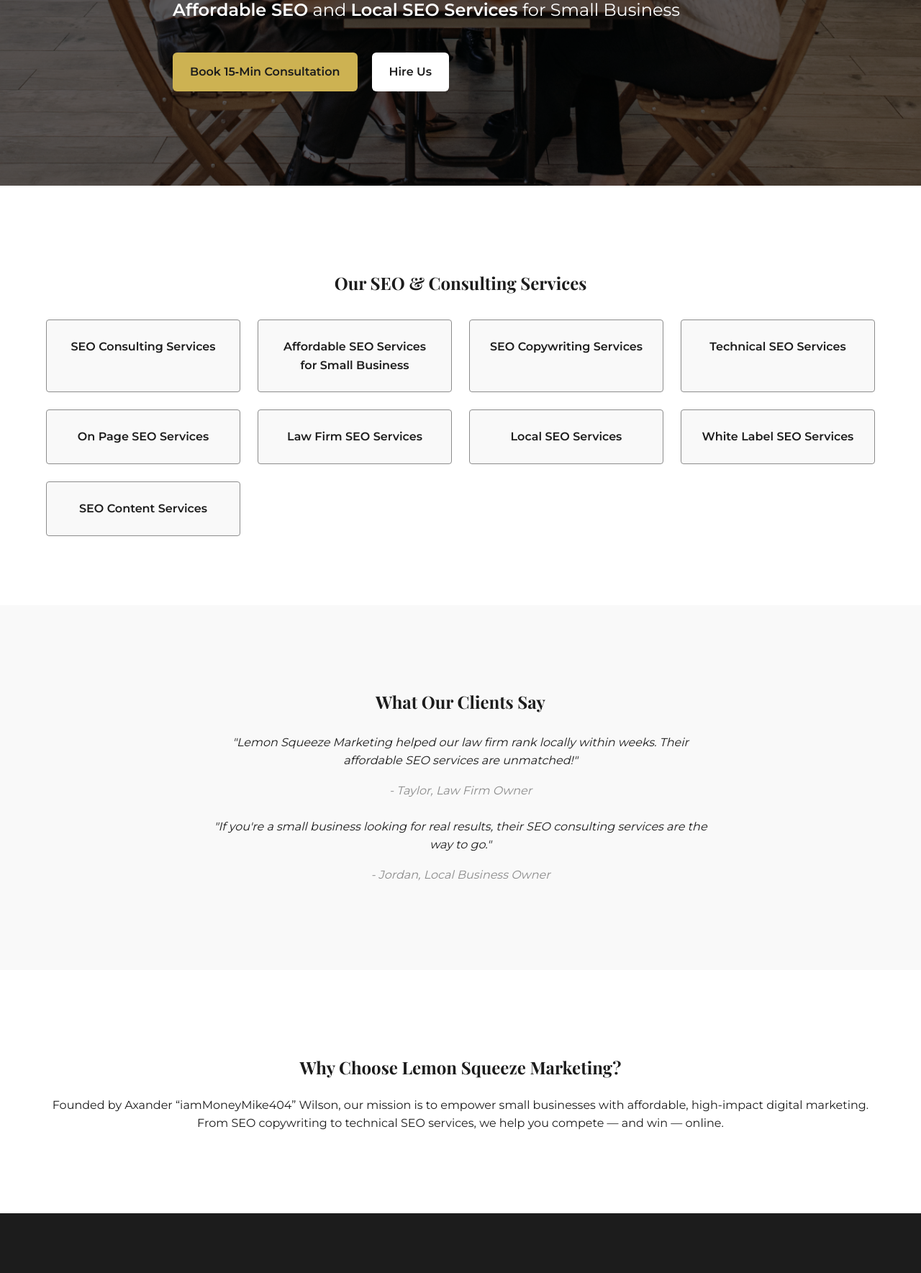
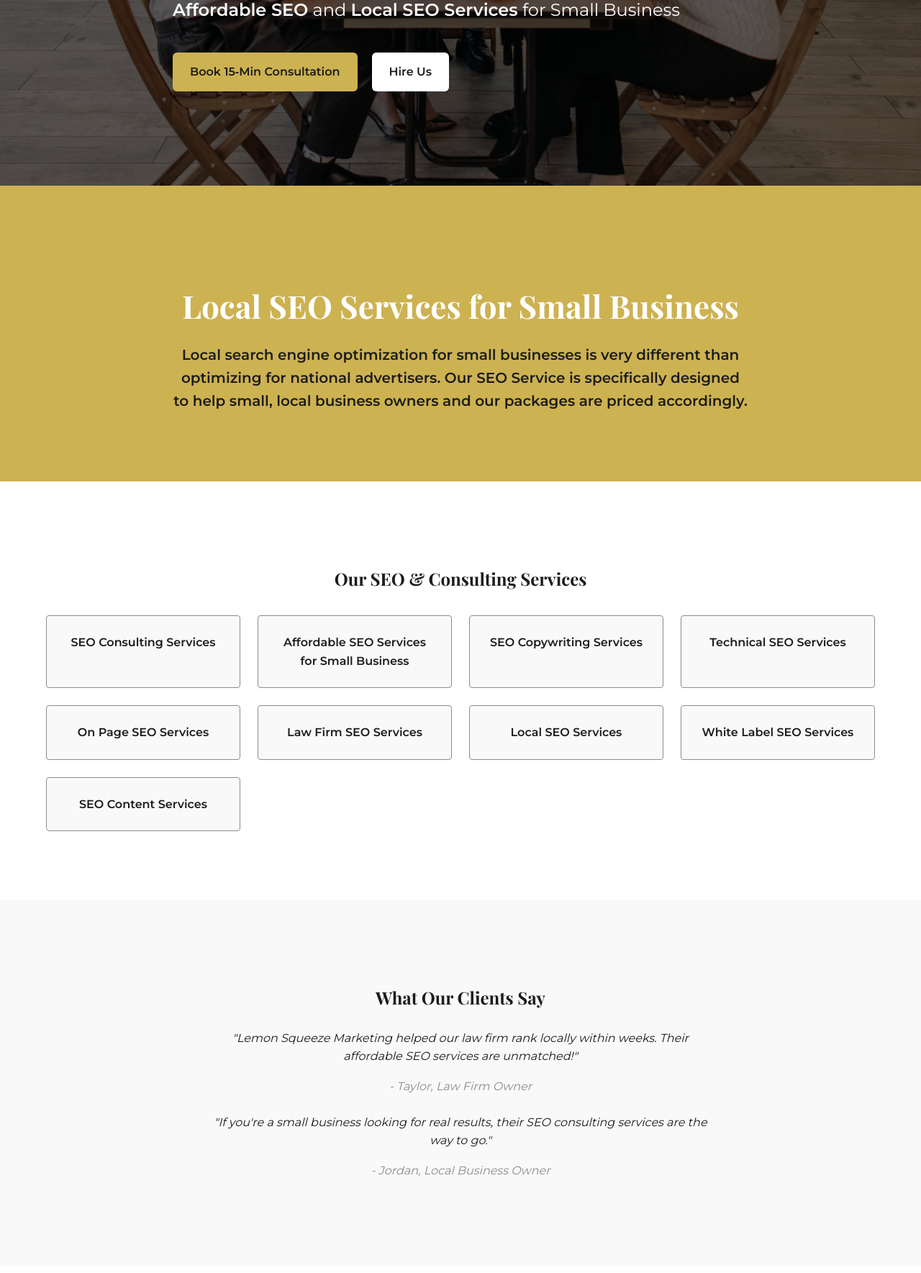
Before and after one commit to lemonsqueezemarketing/lemon-squeeze-marketing-site, a Flask app: page / in a window 1280 px wide. Shown: the part 371-2140 px from the top of the page at 72% size. Run offline with Flask 3, Linux system fonts and the light colour scheme.

Commit message:
Finalize Local SEO section with title and description styles

```diff
--- a/app/static/css/style.css
+++ b/app/static/css/style.css
@@ -108,6 +108,34 @@ h1, h2 {
 .seo-keyword {
     display: block;
 }
+
+/* Local SEO Section */
+.local-seo-section {
+    background-color: #CDB252; /* LSM Yellow */
+    padding: 4rem 2rem;
+}
+
+
+.local-seo-title {
+    font-family: 'Playfair Display', serif;
+    font-size: 2.75rem;
+    font-weight: 700;
+    color: #FFFFFF;
+    text-align: center;
+    margin-bottom: 1rem;
+}
+
+.local-seo-description {
+    font-family: 'Montserrat', sans-serif;
+    font-size: 1.25rem;
+    font-weight: 600;
+    color: #1C1C1C;
+    text-align: center;
+    max-width: 800px;
+    margin: 0 auto;
+}
+
+
 
 /* CTA Buttons */
 .cta-buttons {
--- a/app/templates/index.html
+++ b/app/templates/index.html
@@ -27,6 +27,9 @@
     </div>
 </header>
 
+<!-- Local SEO Section -->
+{% include 'partials/local_seo.html' %}
+
 <!-- Service Highlights -->
 <section id="services" class="services">
     <div class="container">
@@ -44,6 +47,10 @@
         </div>
     </div>
 </section>
+
+
+
+
 
 <!-- Client Testimonials -->
 <section class="testimonials">
--- /dev/null
+++ b/app/templates/partials/local_seo.html
@@ -0,0 +1,14 @@
+<section class="local-seo-section">
+    <div class="container">
+        <div class="local-seo-content">
+            <!-- Title -->
+            <h2 class="local-seo-title">Local SEO Services for Small Business</h2>
+
+            <!-- Description -->
+            <p class="local-seo-description">
+                Local search engine optimization for small businesses is very different than optimizing for national advertisers.
+                Our SEO Service is specifically designed to help small, local business owners and our packages are priced accordingly.
+            </p>
+        </div>
+    </div>
+</section>
```
